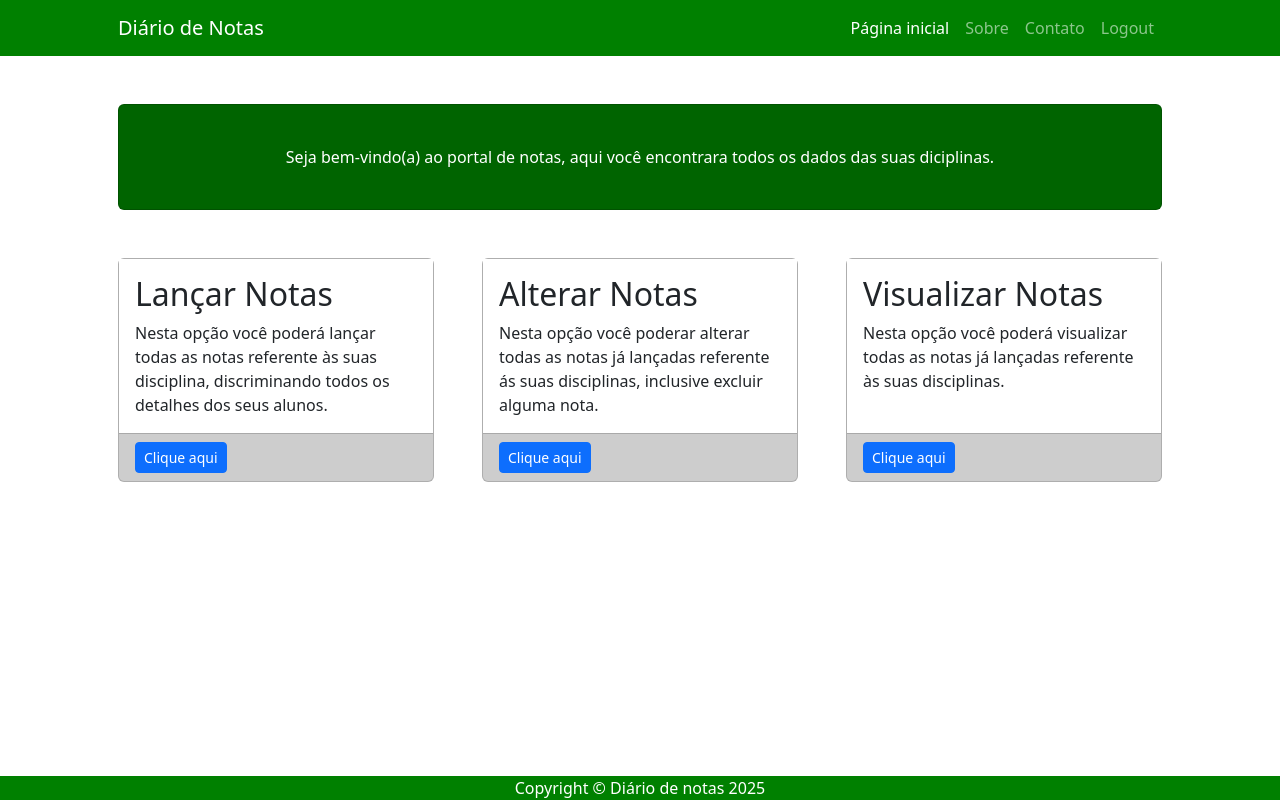
After one commit to claudinei05/novosite, a Django app: page /home/ in a window 1280 px wide. The commit adds this page. Run offline with Django 5.2, Linux system fonts and the light colour scheme; some libraries are stand-ins or nearby versions.

Commit message:
30/05/2025

```diff
--- /dev/null
+++ b/usuarios/templates/usuarios/base.html
@@ -0,0 +1,72 @@
+{% load static %}
+<!DOCTYPE html>
+<html lang="pt-br">
+<head>
+    <meta charset="UTF-8">
+    <meta name="viewport" content="width=device-width, initial-scale=1.0">
+    <link rel="stylesheet" href="{% static 'css/bootstrap.min.css' %}">
+    <title>Templete base</title>
+</head>
+<body>
+     <!-- Responsive navbar-->
+     <nav class="navbar navbar-expand-lg navbar-dark" style="background-color: #008000;">
+        <div class="container px-5">
+            <a class="navbar-brand" href="#!">Diário de Notas</a>
+            <button class="navbar-toggler" type="button" data-bs-toggle="collapse" data-bs-target="#navbarSupportedContent" aria-controls="navbarSupportedContent" aria-expanded="false" aria-label="Toggle navigation"><span class="navbar-toggler-icon"></span></button>
+            <div class="collapse navbar-collapse" id="navbarSupportedContent">
+                <ul class="navbar-nav ms-auto mb-2 mb-lg-0">
+                    <li class="nav-item"><a class="nav-link active" aria-current="page" href="#!">Página inicial</a></li>
+                    <li class="nav-item"><a class="nav-link" href="#!">Sobre</a></li>
+                    <li class="nav-item"><a class="nav-link" href="#!">Contato</a></li>
+                    <li class="nav-item"><a class="nav-link" href="#!">Logout</a></li>
+                </ul>
+            </div>
+        </div>
+    </nav>
+    <!-- Page Content-->
+    <div class="container px-4 px-lg-5">
+        <!-- Call to Action-->
+        <div class="card text-white my-5 py-4 text-center" style="background-color: #006400;">
+            <div class="card-body"><p class="text-white m-0">Seja bem-vindo(a) ao portal de notas, aqui você encontrara todos os dados das suas diciplinas.</p></div>
+        </div>
+        <!-- Content Row-->
+        <div class="row gx-4 gx-lg-5">
+            <div class="col-md-4 mb-5">
+                <div class="card h-100" style="background-color: #D3D3D3;">
+                    <div class="card-body" style="background-color: #FFFFFF;">
+                        <h2 class="card-title">Lançar Notas</h2>
+                        <p class="card-text"> Nesta opção você poderá lançar todas as notas referente às suas disciplina, discriminando todos os detalhes dos seus alunos.</p>
+                    </div>
+                    <div class="card-footer"><a class="btn btn-primary btn-sm" href="#!">Clique aqui</a></div>
+                </div>
+            </div>
+            <div class="col-md-4 mb-5">
+                <div class="card h-100" style="background-color: #D3D3D3;">
+                    <div class="card-body" style="background-color: #FFFFFF;">
+                        <h2 class="card-title">Alterar Notas</h2>
+                        <p class="card-text">Nesta opção você poderar alterar todas as notas já lançadas referente ás suas disciplinas, inclusive excluir alguma nota.</p>
+                    </div>
+                    <div class="card-footer"><a class="btn btn-primary btn-sm" href="#!">Clique aqui</a></div>
+                </div>
+            </div>
+            <div class="col-md-4 mb-5">
+                <div class="card h-100" style="background-color: #D3D3D3;">
+                    <div class="card-body" style="background-color: #FFFFFF;">
+                        <h2 class="card-title">Visualizar Notas</h2>
+                        <p class="card-text"> Nesta opção você poderá visualizar todas as notas já lançadas referente às suas disciplinas.</p>
+                    </div>
+                    <div class="card-footer"><a class="btn btn-primary btn-sm" href="#!">Clique aqui</a></div>
+                </div>
+            </div>
+        </div>
+    </div>
+    <!-- Footer-->
+    <footer class="fixed-bottom " style="background-color: #008000; ">
+        <div class="container px-4 px-lg-5"><p class="m-0 text-center text-white">Copyright &copy; Diário de notas 2025</p></div>
+    </footer>
+    <!-- Bootstrap core JS-->
+    <script src="https://cdn.jsdelivr.net/npm/bootstrap@5.2.3/dist/js/bootstrap.bundle.min.js"></script>
+    <!-- Core theme JS-->
+    <script src="js/scripts.js"></script>
+</body>
+</html>
--- /dev/null
+++ b/usuarios/templates/usuarios/home.html
@@ -0,0 +1 @@
+{% extends 'usuarios/base.html'%}
--- a/usuarios/urls.py
+++ b/usuarios/urls.py
@@ -4,4 +4,5 @@ from . import views
 urlpatterns = [
     path('login/', views.login, name = 'login'),
     path('cadastro/', views.cadastro, name = 'cadastro'),
+    path('home/', views.home, name = 'home'),
 ]
--- a/usuarios/views.py
+++ b/usuarios/views.py
@@ -36,3 +36,6 @@ def cadastro(request):
             user = User.objects.create_user(username=username, email=email, password=password, first_name=first_name)
             user.save()
             return HttpResponse("Usuário cadastrado com sucesso!")
+
+def home(request):
+    return render(request, 'usuarios/home.html')
```
Also changed, not shown: usuarios/templates/usuarios/cadastro.html (+45 -1 lines).
